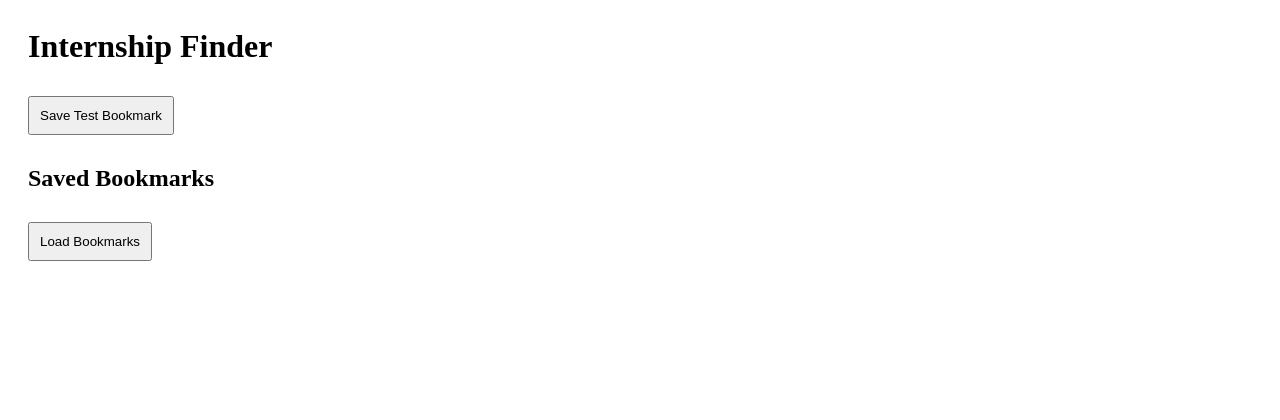
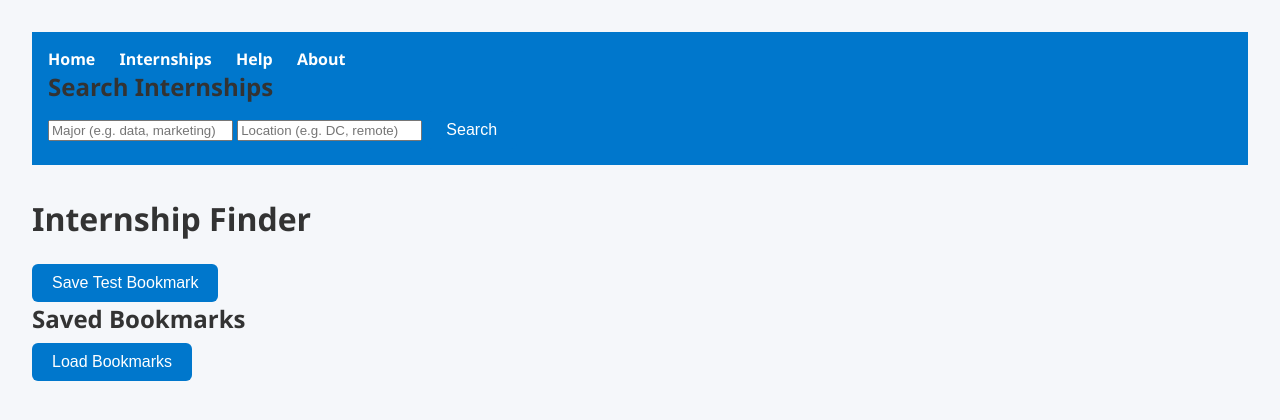
Before and after one commit to zahmadieli/Project, a plain HTML site: page frontend/index.html in a window 1280 px wide. Drawn offline with Linux system fonts and the light colour scheme.

Commit message:
Add mock API-based internship search for final submission

```diff
--- a/backend/api/router.js
+++ b/backend/api/router.js
@@ -26,7 +26,8 @@ router.post('/bookmark', async (req, res) => {
 
   const { data, error } = await supabase
     .from('bookmarks')
-    .insert([{ title, company }]).select();
+    .insert([{ title, company }])
+    .select();
 
 
   if (error) {
--- a/frontend/index.html
+++ b/frontend/index.html
@@ -5,10 +5,24 @@
   <script src="script.js" defer></script>
 </head>
 <body>
+  <nav>
+    <a href="index.html">Home</a>
+    <a href="internships.html">Internships</a>
+    <a href="help.html">Help</a>
+    <a href="about.html">About</a>
+    <h2>Search Internships</h2>
+    <input type="text" id="searchMajor" placeholder="Major (e.g. data, marketing)">
+    <input type="text" id="searchLocation" placeholder="Location (e.g. DC, remote)">
+    <button onclick="searchInternships()">Search</button>
+    <div id="homeResults"></div>
+
+  </nav>
+
   <h1>Internship Finder</h1>
   <button onclick="saveTestBookmark()">Save Test Bookmark</button>
   <h2>Saved Bookmarks</h2>
+
+  <button onclick="loadBookmarks()">Load Bookmarks</button>
   <div id="bookmarksList"></div>
-  <button onclick="loadBookmarks()">Load Bookmarks</button>
 </body>
 </html>
--- a/frontend/script.js
+++ b/frontend/script.js
@@ -26,6 +26,7 @@ async function loadBookmarks() {
 
     bookmarks.forEach(bookmark => {
       const item = document.createElement('div');
+      item.classList.add('bookmark-item');
       item.innerHTML = `<strong>${bookmark.title}</strong> at ${bookmark.company}`;
       container.appendChild(item);
     });
@@ -45,3 +46,52 @@ async function searchInternships(query) {
     results.appendChild(item);
   });
 }
+async function searchInternships() {
+  const major = document.getElementById('searchMajor').value.toLowerCase();
+  const location = document.getElementById('searchLocation').value.toLowerCase();
+
+  const mockData = [
+    {
+      title: "Software Intern",
+      company: "Google",
+      location: "Remote",
+      apply: "https://careers.google.com"
+    },
+    {
+      title: "Marketing Intern",
+      company: "Spotify",
+      location: "New York",
+      apply: "https://spotifyjobs.com"
+    },
+    {
+      title: "Data Analyst Intern",
+      company: "Meta",
+      location: "Remote",
+      apply: "https://metacareers.com"
+    }
+  ];
+
+  const filtered = mockData.filter(job =>
+    job.title.toLowerCase().includes(major) &&
+    job.location.toLowerCase().includes(location)
+  );
+
+  const container = document.getElementById('homeResults');
+  container.innerHTML = '';
+
+  if (filtered.length === 0) {
+    container.innerHTML = '<p>No matching internships found.</p>';
+    return;
+  }
+
+  filtered.forEach(job => {
+    const div = document.createElement('div');
+    div.classList.add('bookmark-item');
+    div.innerHTML = `
+      <strong>${job.title}</strong> at ${job.company}<br>
+      <em>${job.location}</em><br>
+      <a href="${job.apply}" target="_blank">Apply</a>
+    `;
+    container.appendChild(div);
+  });
+}
--- a/frontend/style.css
+++ b/frontend/style.css
@@ -1,14 +1,67 @@
+/* Reset */
+body, h1, h2, h3, p, ul {
+  margin: 0;
+  padding: 0;
+  font-family: 'Segoe UI', sans-serif;
+}
+
 body {
-  font-family: 'Times New Roman', Times, serif;
-  padding: 20px;
+  background-color: #f5f7fa;
+  color: #333;
+  padding: 2rem;
+}
+
+/* Nav Bar */
+nav {
+  background-color: #0077cc;
+  padding: 1rem;
+  margin-bottom: 2rem;
+}
+
+nav a {
+  color: white;
+  margin-right: 20px;
+  text-decoration: none;
+  font-weight: bold;
+}
+
+nav a:hover {
+  text-decoration: underline;
+}
+
+/* Main Layout */
+h1 {
+  font-size: 2rem;
+  margin-bottom: 1rem;
+}
+
+section {
+  margin-bottom: 2rem;
 }
 
 button {
-  margin: 10px 0;
-  padding: 10px;
+  padding: 10px 20px;
+  font-size: 1rem;
+  background-color: #0077cc;
+  color: white;
+  border: none;
+  border-radius: 6px;
+  cursor: pointer;
+  margin-top: 0.5rem;
 }
 
-input {
-  padding: 8px;
-  margin-right: 5px;
+button:hover {
+  background-color: #005fa3;
 }
+
+.bookmark-item {
+  background-color: #fff;
+  padding: 10px;
+  border: 1px solid #ccc;
+  margin-top: 5px;
+  border-radius: 5px;
+  width: fit-content;
+}
+.jobResults {
+  margin-top: 20px;
+}
```
Also changed, not shown: frontend/about.html (+7 -0 lines), frontend/help.html (added, +35 -0 lines), frontend/internships.html (+13 -0 lines), 1 other file.
